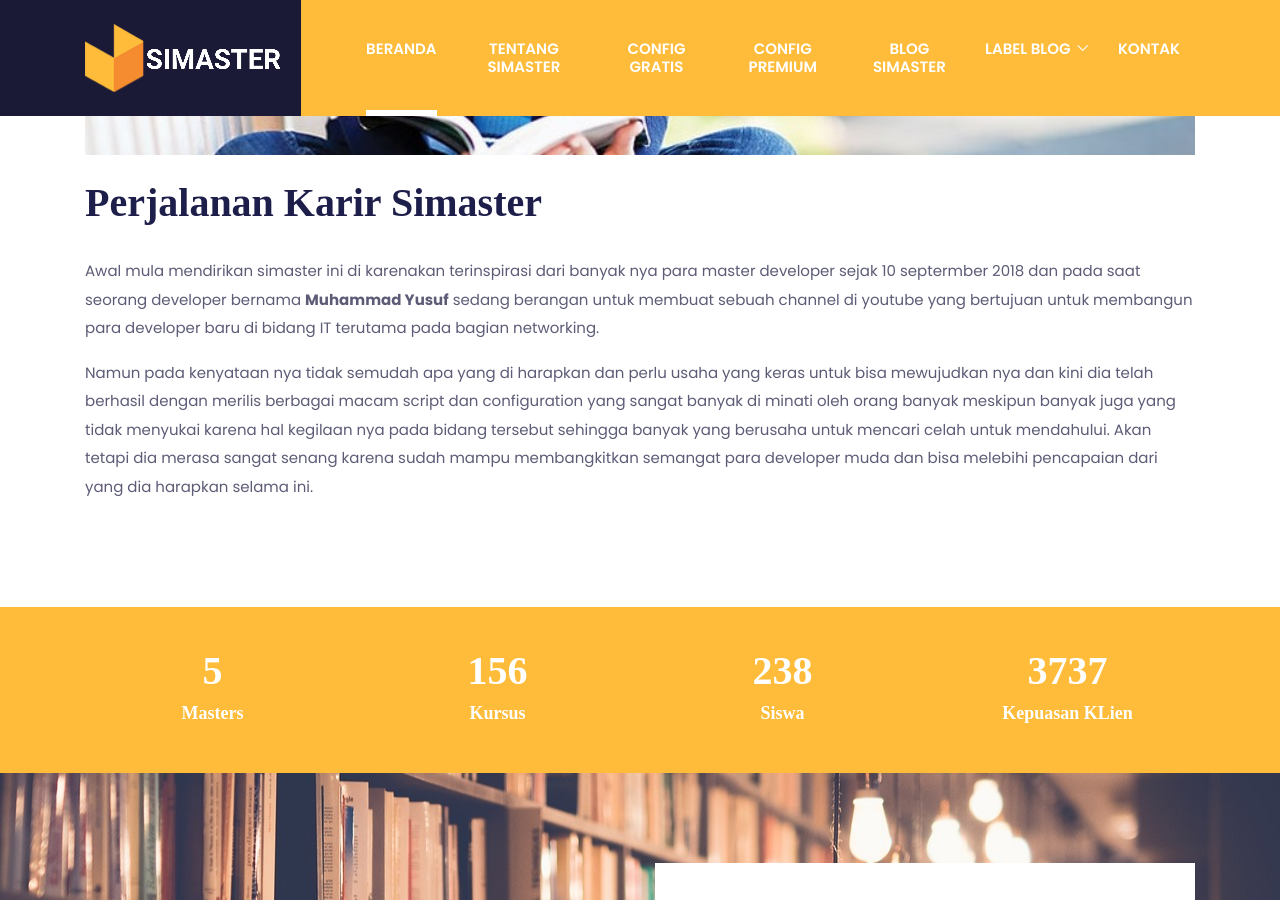
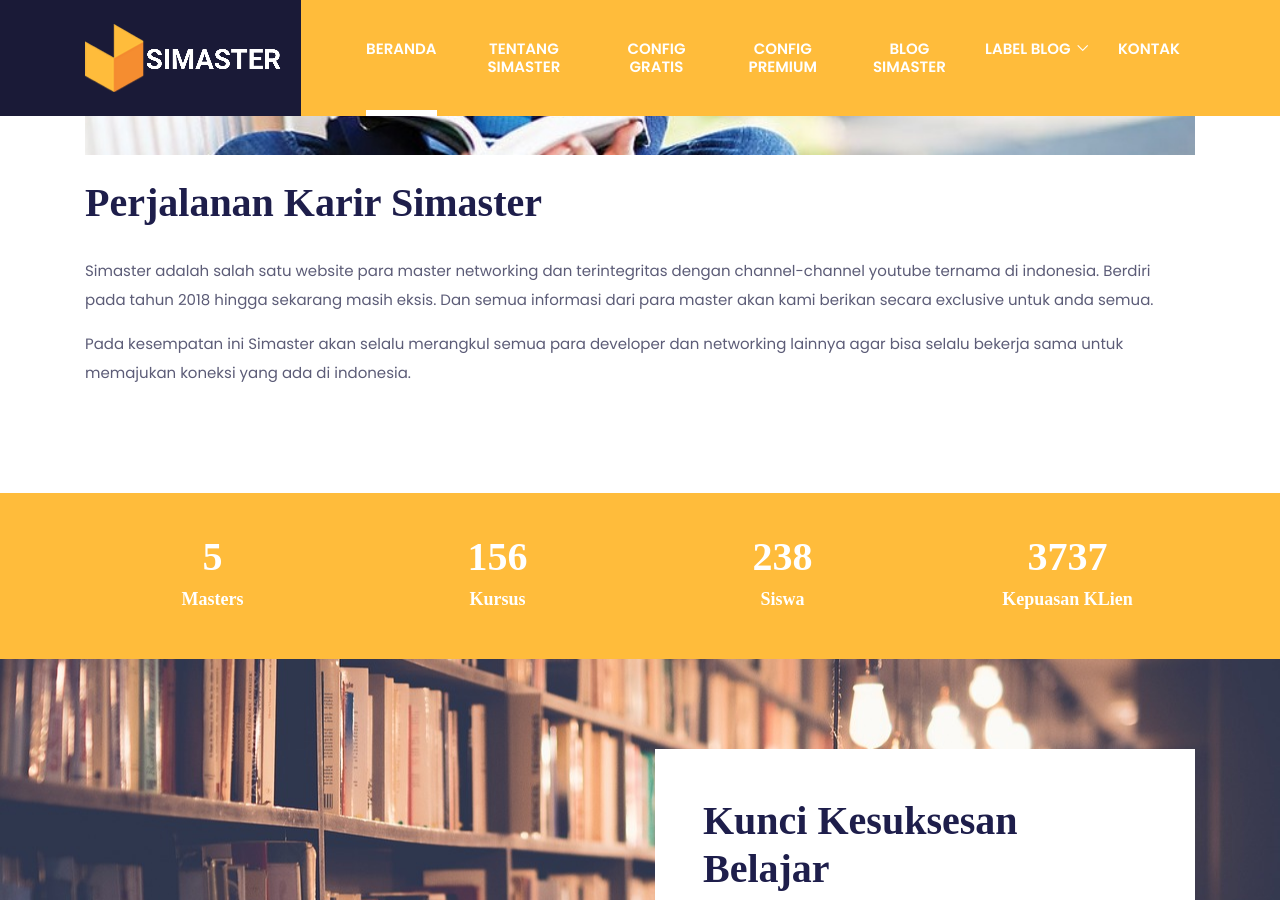
Before and after one commit to mwnsofficial/simastertutorials.github.io, a Jekyll site: the page built from about.html, in a window 1280 px wide and 900 px high, scrolled down 949 px. Built offline with Jekyll 4.4.1, drawn with Linux system fonts in a browser that asks for light colours; some web fonts are replaced.

Commit message:
Update about.html

```diff
--- a/about.html
+++ b/about.html
@@ -26,8 +26,8 @@ description: Informasi mengenai blog dari simaster
       <div class="col-12">
         <img class="img-fluid w-100 mb-4" src="images/about/about-page.jpg" alt="about image">
         <h2 class="section-title">Perjalanan Karir Simaster</h2>
-        <p>Awal mula mendirikan simaster ini di karenakan terinspirasi dari banyak nya para master developer sejak 10 septermber 2018 dan pada saat seorang developer bernama <b>Muhammad Yusuf</b> sedang berangan untuk membuat sebuah channel di youtube yang bertujuan untuk membangun para developer baru di bidang IT terutama pada bagian networking.</p>
-        <p>Namun pada kenyataan nya tidak semudah apa yang di harapkan dan perlu usaha yang keras untuk bisa mewujudkan nya dan kini dia telah berhasil dengan merilis berbagai macam script dan configuration yang sangat banyak di minati oleh orang banyak meskipun banyak juga yang tidak menyukai karena hal kegilaan nya pada bidang tersebut sehingga banyak yang berusaha untuk mencari celah untuk mendahului. Akan tetapi dia merasa sangat senang karena sudah mampu membangkitkan semangat para developer muda dan bisa melebihi pencapaian dari yang dia harapkan selama ini.</p>
+        <p>Simaster adalah salah satu website para master networking dan terintegritas dengan channel-channel youtube ternama di indonesia. Berdiri pada tahun 2018 hingga sekarang masih eksis. Dan semua informasi dari para master akan kami berikan secara exclusive untuk anda semua.</p>
+        <p>Pada kesempatan ini Simaster akan selalu merangkul semua para developer dan networking lainnya agar bisa selalu bekerja sama untuk memajukan koneksi yang ada di indonesia.</p>
       </div>
     </div>
   </div>
```
